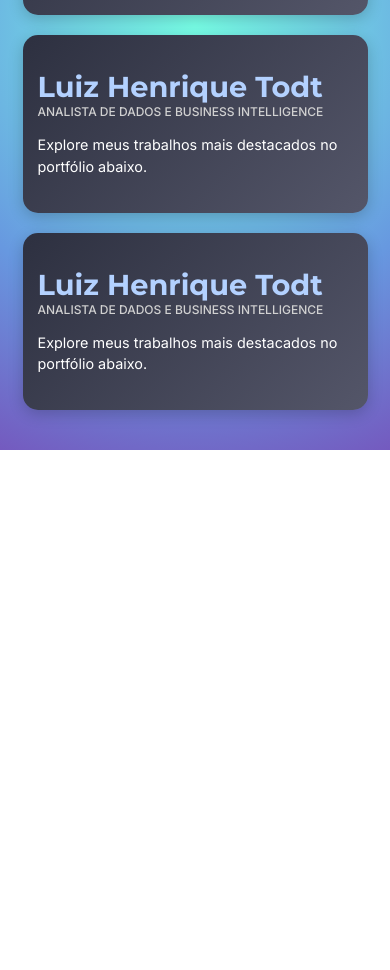
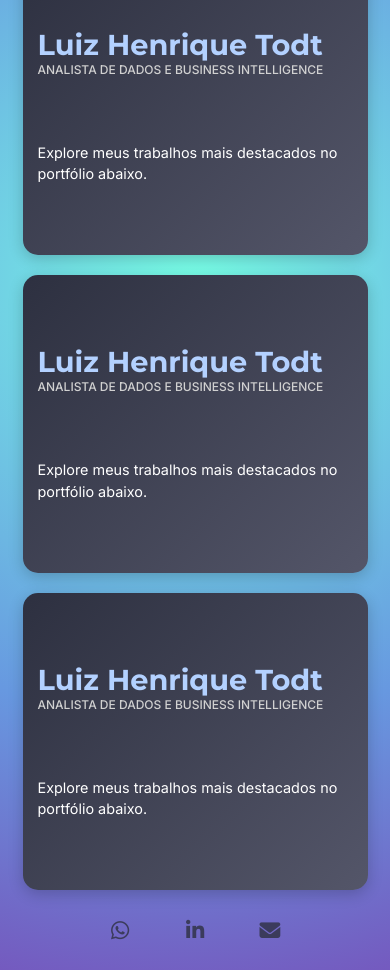
Before and after one commit to henriquetodt/port_tests, a plain HTML site: page index.html in a window 390 px wide. Shown: the part 400-1370 px from the top of the page. Before the commit the page ends 850 px from the top, so only its background shows below. Drawn offline with Linux system fonts and the light colour scheme.

Commit message:
Add files via upload

```diff
--- a/index.html
+++ b/index.html
@@ -30,6 +30,17 @@
         <h2>ANALISTA DE DADOS E BUSINESS INTELLIGENCE</h2>
         <p>Explore meus trabalhos mais destacados no portfólio abaixo.</p>
     </div>
+    <div class="social-bar">
+        <a href="#" class="social-icon whatsapp" title="WhatsApp">
+            <i class="fab fa-whatsapp"></i>
+        </a>
+        <a href="#" class="social-icon linkedin" title="LinkedIn">
+            <i class="fab fa-linkedin-in"></i>
+        </a>
+        <a href="#" class="social-icon email" title="E-mail">
+            <i class="fas fa-envelope"></i>
+        </a>
+    </div>
 
 
     </div>
--- a/style.css
+++ b/style.css
@@ -11,6 +11,8 @@ body {
     max-width: 90%; /* Largura máxima adaptável */
     width: 400px; /* Largura padrão */
     margin: 20px auto; /* Espaçamento vertical e centralização horizontal */
+    padding-top: 60px;
+    padding-bottom: 60px;
     padding: 20px;
     background: linear-gradient(135deg, #2D3040, #545669);
     border-radius: 15px;
@@ -44,39 +46,35 @@ body {
 /* Barra de redes sociais */
 .social-bar {
     display: flex;
-    justify-content: flex-start; /* Alinha ícones das redes sociais à esquerda */
-    gap: 15px;
+    justify-content: center; /* Alinha ícones das redes sociais à esquerda */
+    gap: 35px;
 }
 
 .social-icon {
-    color: #ffffff;
+    color: #2d3040cb;
     font-size: 1.5em;
     text-decoration: none;
-    width: 50px; /* Largura fixa */
-    height: 50px; /* Altura fixa */
     display: flex;
     justify-content: center;
     align-items: center;
-    border-radius: 50%; /* Torna o elemento perfeitamente redondo */
-    background: rgba(255, 255, 255, 0.1);
-    transition: background 0.3s, transform 0.2s;
+    transition: transform 0.2s;
 }
 
 .social-icon:hover {
-    background: rgba(255, 255, 255, 0.2);
-    transform: scale(1.1);
+
+    transform: scale(1.25);
 }
 
 .social-icon.whatsapp:hover {
-    color: #25D366;
+    color: #B3D1FF;
 }
 
 .social-icon.linkedin:hover {
-    color: #0077B5;
+    color: #B3D1FF;
 }
 
 .social-icon.email:hover {
-    color: #D44638;
+    color: #B3D1FF;
 }
 
 /* Responsividade */
@@ -84,6 +82,8 @@ body {
     .container {
         width: 90%;
         padding: 15px;
+        padding-top: 50px;
+        padding-bottom: 50px;
     }
 
     .container h1 {
@@ -96,6 +96,7 @@ body {
 
     .container p {
         font-size: 0.9em;
+        padding-top: 50px;
     }
 
     .social-icon {
```
